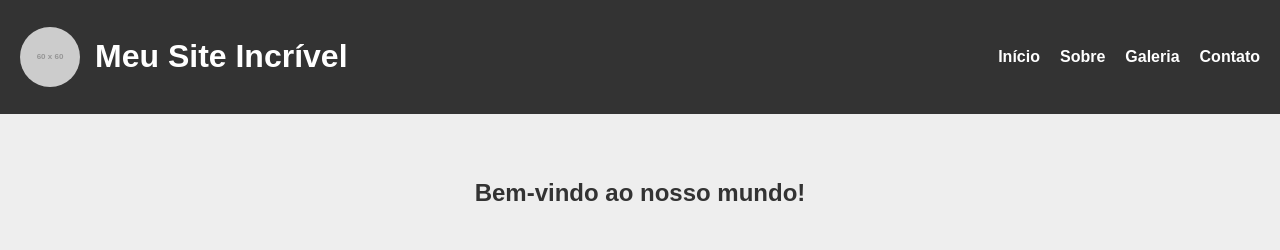
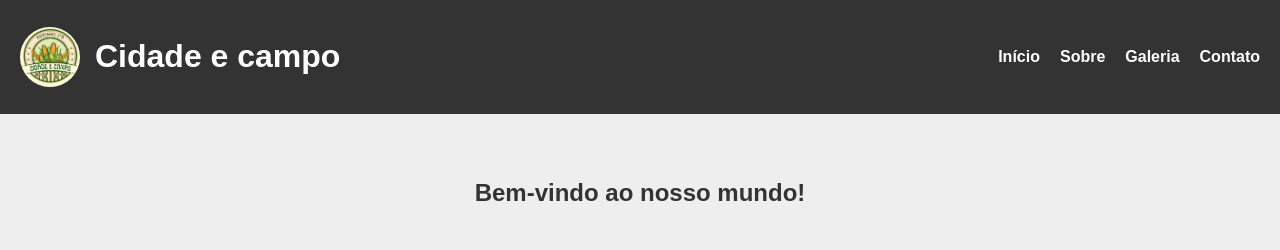
Before and after one commit to AllyaneLulu/agrinho_2025, a plain HTML site: page index.html in a window 1280 px wide. Shown: the top 250 px of the page. Drawn offline with Linux system fonts and the light colour scheme; placeholder pictures from the web are drawn by us.

Commit message:
logo e titulo

```diff
--- a/index.html
+++ b/index.html
@@ -10,8 +10,8 @@
 
   <header>
     <div class="logo-titulo">
-      <img src="https://via.placeholder.com/60" alt="Logo do site" />
-      <h1>Meu Site Incrível</h1>
+      <img src="img/logo.png" alt="Logo com 2°d e agrinho na parte superior, com imagem de plantação no meio e o nome do site na parte inferior, com as cores verdes e amarelo" />
+      <h1>Cidade e campo</h1>
     </div>
     <nav>
       <ul class="menu">
```
Also changed, not shown: img/logo.png (added).
